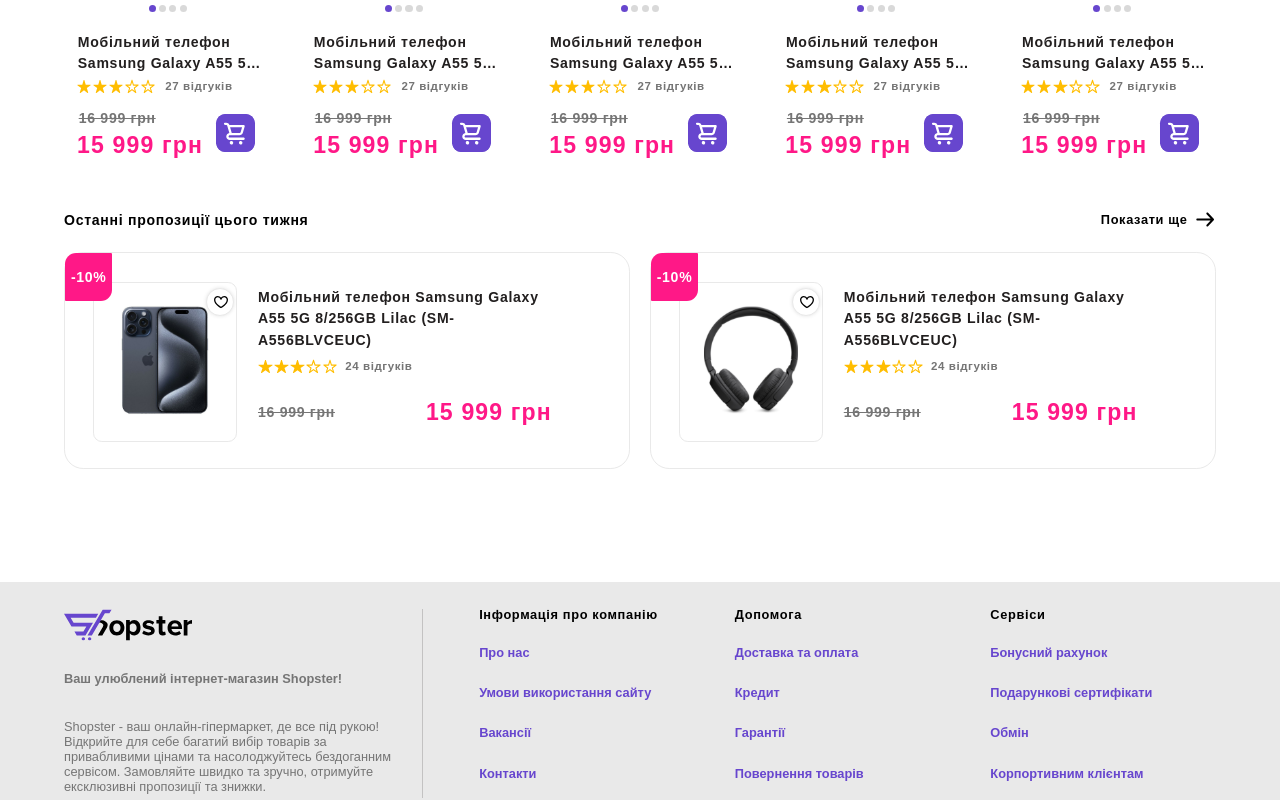
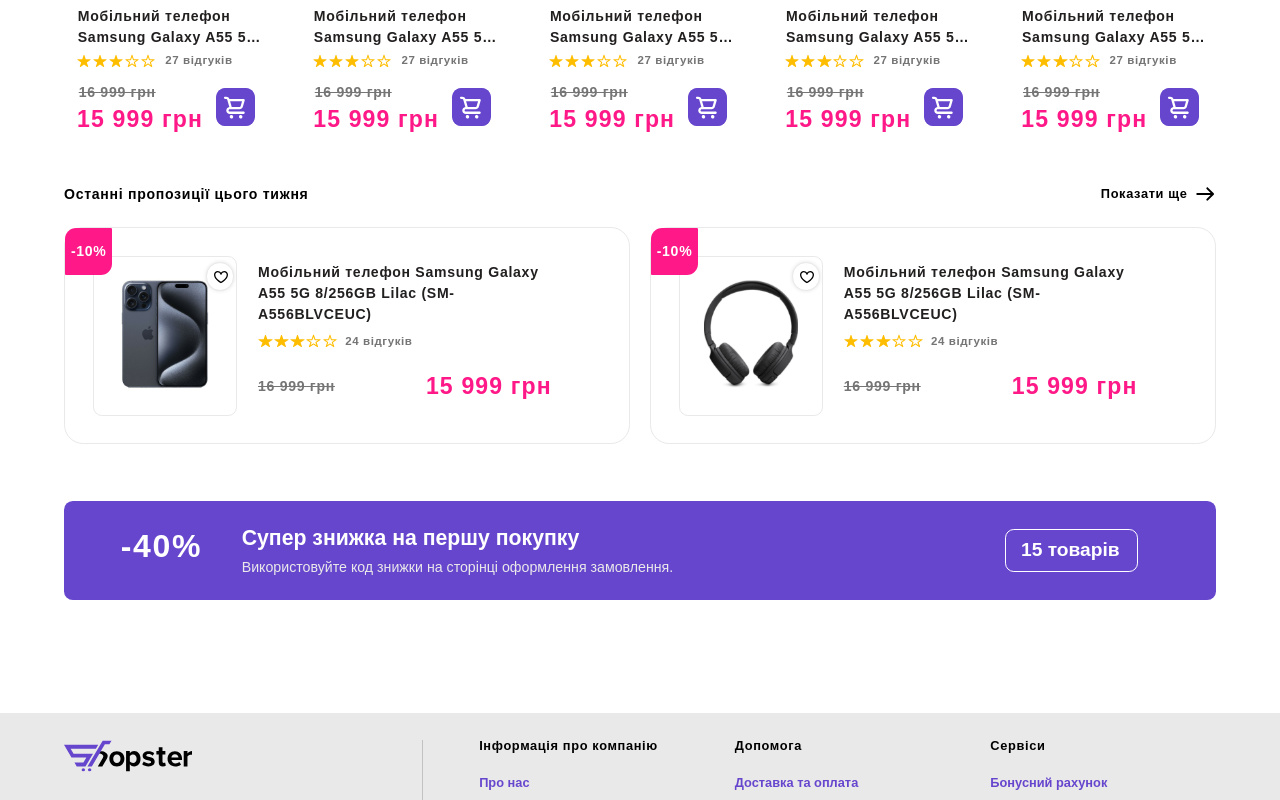
Before and after one commit to kavutan/Shopster, a React (Create React App) app: page / in a window 1280 px wide. Shown: the part 1127-1927 px from the top of the page. Built offline with nearby package versions, Linux system fonts and the light colour scheme.

Commit message:
Додав зміни в new-branch

```diff
--- /dev/null
+++ b/src/components/Banner1300x112.js
@@ -0,0 +1,30 @@
+import React from 'react';
+import '../styles/Banner1300x112.css';
+
+function Banner1300x112() {
+
+    return (
+        <div className="Banner1300x112">
+            <div className="Content11">
+                <div className="minus">
+                    -40%
+                </div>
+                <div className="Description01">
+                    <div className="super">
+                        Супер знижка на першу покупку
+                    </div>
+                    <div className="code">
+                        Використовуйте код знижки на сторінці оформлення замовлення.
+                    </div>
+                </div>
+            </div>
+            <div className="Frame304">
+                <div className="but">
+                    15 товарів
+                </div>
+            </div>
+        </div>
+    );
+}
+
+export default Banner1300x112;
--- a/src/pages/HomePage.js
+++ b/src/pages/HomePage.js
@@ -3,6 +3,7 @@ import '../styles/HomePage.css';
 import MenuCategoryBanner from '../components/MenuCategoryBanner';
 import Tabitems_horisontal from '../components/Tabitems_horisontal';
 import Latestoffers from '../components/Latestoffers';
+import Banner1300x112 from '../components/Banner1300x112';
 
 function HomePage() {
   return (
@@ -10,6 +11,7 @@ function HomePage() {
       <MenuCategoryBanner />
       <Tabitems_horisontal/>
       <Latestoffers/>
+      <Banner1300x112/>
     </div>
   );
 }
--- /dev/null
+++ b/src/styles/Banner1300x112.css
@@ -0,0 +1,118 @@
+.Banner1300x112 {
+    display: flex;
+    flex-direction: row;
+    flex-wrap: wrap;
+    align-items: center;
+    align-content: flex-start;
+    padding: 1.66vw 4.44vw;
+    width: 90vw;
+    height: 7.77vw;
+    background: #6746CE;
+    border-radius: 0.69vw;
+    box-sizing: border-box;
+}
+
+.Content11 {
+    display: flex;
+    flex-direction: column;
+    flex-wrap: wrap;
+    align-items: center;
+    align-content: flex-start;
+    padding: 0;
+    gap: 3.75vw;
+    width: 54.32%;
+    height: 4.44vw;
+}
+
+.minus {
+    width: 12.92%;
+    height: 3.75vw;
+    color: white;
+    font-family: 'Wix Madefor Display', sans-serif;
+    font-weight: 800;
+    font-size: 2.5vw;
+    line-height: 3.75vw;
+    letter-spacing: 0.05em;
+
+}
+
+.Description01 {
+
+    display: flex;
+    flex-direction: column;
+    align-items: flex-start;
+    padding: 0;
+    gap: 0.27vw;
+    width: 79.4%;
+    height: 4.44vw;
+    flex: none;
+    order: 1;
+    flex-grow: 1;
+}
+
+.super {
+    width: 100%;
+    height: 2.5vw;
+    font-family: 'Wix Madefor Display', sans-serif;
+    font-style: normal;
+    font-weight: 800;
+    font-size: 1.66vw;
+    line-height: 2.5vw;
+    color: #FFFFFF;
+    flex: none;
+    order: 0;
+    align-self: stretch;
+    flex-grow: 0;
+}
+
+.code {
+    width: 100%;
+    height: 1, 66vw;
+    font-family: 'Wix Madefor Display', sans-serif;
+    font-style: normal;
+    font-weight: 400;
+    font-size: 1.11vw;
+    line-height: 1.66vw;
+    color: #E9E9E9;
+    flex: none;
+    order: 1;
+    align-self: stretch;
+    flex-grow: 0;
+}
+
+.Frame304 {
+    box-sizing: border-box;
+    display: flex;
+    flex-direction: row;
+    justify-content: center;
+    align-items: center;
+    padding: 0.42vw 1.15vw;
+    gap: 0.69vw;
+    width: 12.81%;
+    height: 3.33vw;
+    border: 0.138vw solid #FFFFFF;
+    border-radius: 0.69vw;
+    flex: none;
+    order: 1;
+    flex-grow: 0;
+    background-color: #6746CE;
+    box-sizing: border-box;
+    margin-left: 30.86%;
+    cursor: pointer;
+}
+
+.but {
+    width: 100%;
+    height: 2.5vw;
+    font-family: 'Wix Madefor Display', sans-serif;
+    font-style: normal;
+    font-weight: 700;
+    font-size: 1.5vw;
+    line-height: 2.5vw;
+    color: #FFFFFF;
+    white-space: nowrap;
+}
+
+.Frame304:hover {
+    background-color:#8C6EF0;
+}
--- a/src/styles/Tabitems_horisontal.css
+++ b/src/styles/Tabitems_horisontal.css
@@ -8,7 +8,7 @@
     gap: 1.66vw;
     width: 90%;
     height: 33.96vw;
-
+    margin-top: -2vw;
 }
 
 .grid-container {
```
Also changed, not shown: src/styles/Latestoffers.css (line endings or trailing spaces).
